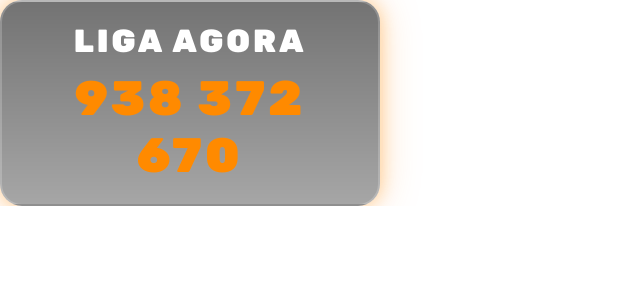
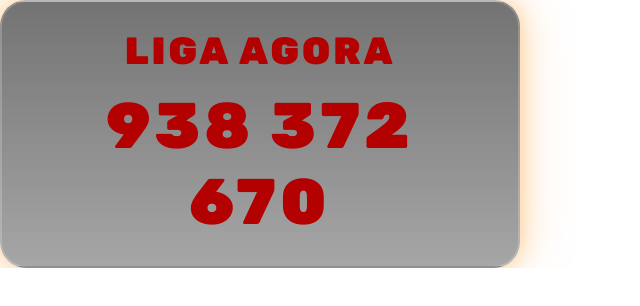
Before and after one commit to particulashow/telefone, a plain HTML site: page index.html in a window 1280 px wide. Shown: the whole page, without its empty margins (0-640 px from the left). Drawn offline with Linux system fonts and the light colour scheme.

Commit message:
Update style.css

```diff
--- a/style.css
+++ b/style.css
@@ -3,8 +3,8 @@
   --glass2: rgba(0,0,0,.35);
   --stroke: rgba(255,255,255,.20);
 
-  --text: #ffffff;
-  --accent: #ff8a00;
+  --text: #b30000;   /* vermelho escuro */
+  --accent: #b30000; /* vermelho escuro */
 }
 
 *{ box-sizing:border-box; }
@@ -17,42 +17,52 @@ html, body{
   overflow:hidden;
 }
 
-/* Caixa compacta para canto da live */
+/* Caixa mais larga para aparecer ao centro */
 #callBox{
-  width: 380px;
-  padding: 20px 24px;
-  border-radius: 22px;
+  width: 520px;
+  padding: 26px 32px;
+  border-radius: 26px;
 
   background: linear-gradient(180deg, var(--glass), var(--glass2));
   border: 2px solid var(--stroke);
 
   box-shadow:
-    0 0 18px rgba(255,138,0,.35),
-    0 0 40px rgba(255,138,0,.25);
+    0 0 22px rgba(255,138,0,.35),
+    0 0 55px rgba(255,138,0,.25);
 
   display:flex;
   flex-direction:column;
   align-items:center;
-  gap: 10px;
+  gap: 14px;
 
   animation: fadeIn 0.8s ease-out forwards;
   opacity: 0;
 }
 
+/* Ícone */
+.icon{
+  font-size: 34px;
+  margin-right: 10px;
+  vertical-align: middle;
+}
+
 /* Título */
 #callTitle{
-  font-size: 32px;
+  font-size: 38px;
   font-weight: 900;
   letter-spacing: 3px;
   color: var(--text);
   text-align:center;
+  display:flex;
+  align-items:center;
+  justify-content:center;
 }
 
 /* Número */
 #callNumber{
-  font-size: 48px;
+  font-size: 64px;
   font-weight: 900;
-  letter-spacing: 3px;
+  letter-spacing: 4px;
   color: var(--accent);
   text-align:center;
 
```
